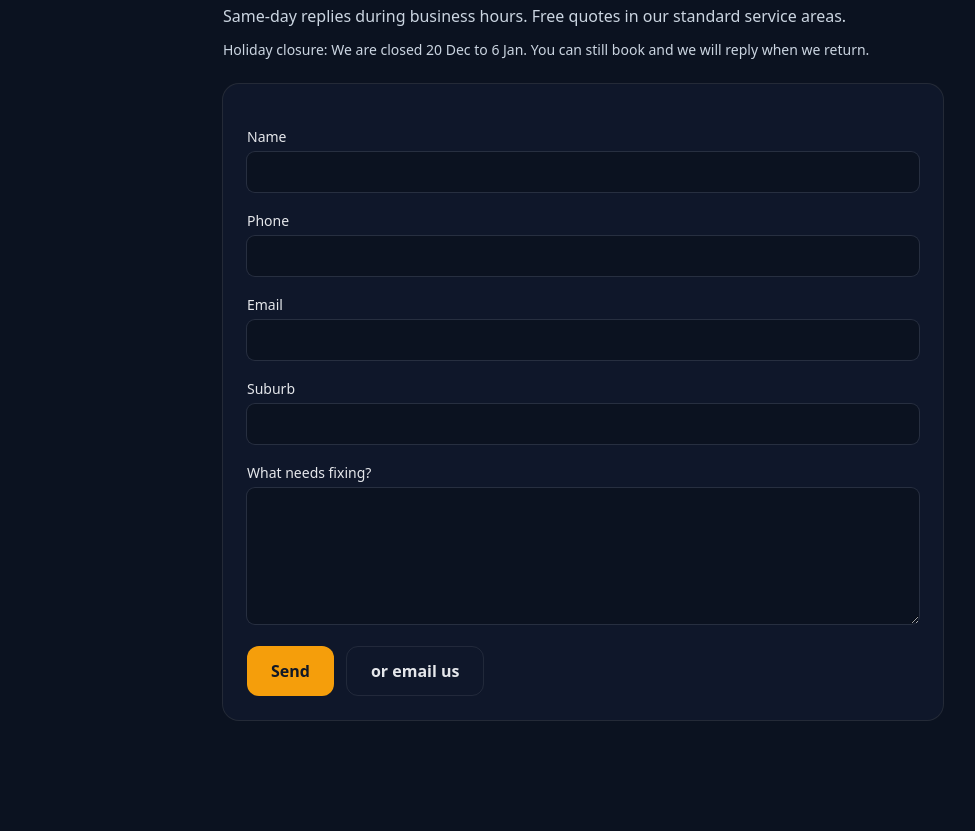
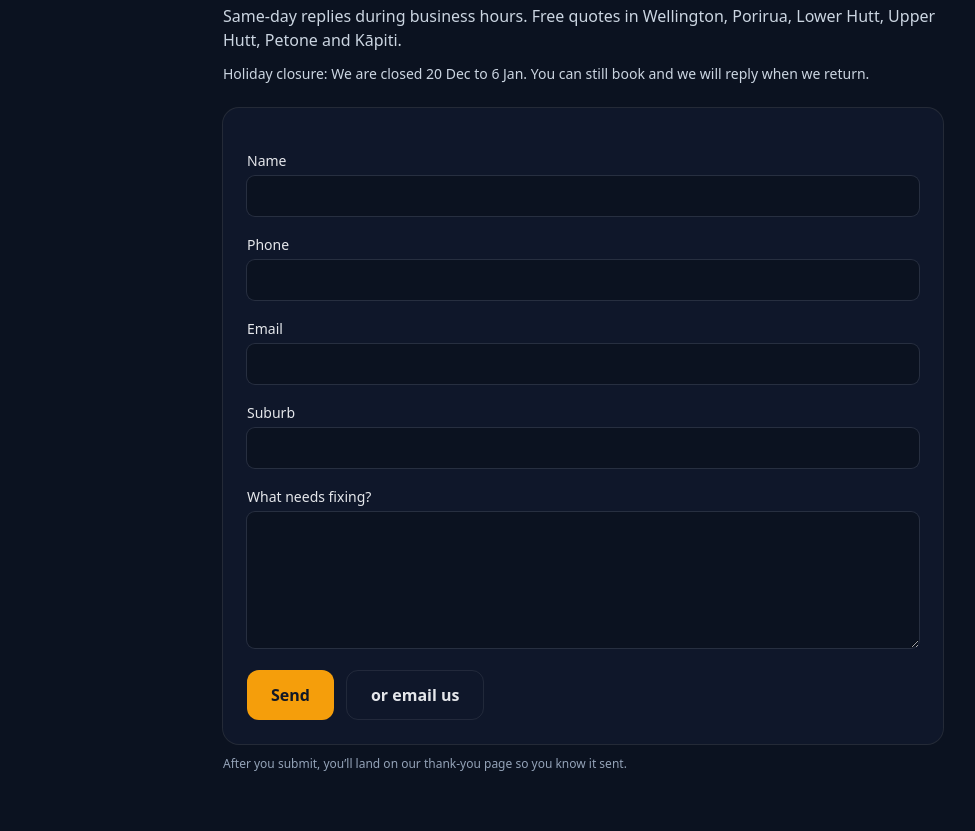
Before and after one commit to baeley-canning/WINDOW-MAINTENANCE, an Astro site: page /contact in a window 1280 px wide. Shown: the part 221-1052 px from the top of the page, without its empty margins (57-1032 px from the left). Built offline with nearby package versions, Linux system fonts and the light colour scheme; Astro itself is replaced by a stand-in of ours.

Commit message:
Add contact CTA note (thanks page)

```diff
--- a/src/pages/contact.astro
+++ b/src/pages/contact.astro
@@ -9,7 +9,7 @@ const canonical = "https://windowmaintenance.co.nz/contact/";
   <Breadcrumbs />
   <section class="mx-auto max-w-3xl px-6 py-12">
     <h1 class="text-3xl font-extrabold">Contact & Quotes</h1>
-    <p class="mt-2 text-slate-300">Same-day replies during business hours. Free quotes in our standard service areas.</p>
+    <p class="mt-2 text-slate-300">Same-day replies during business hours. Free quotes in Wellington, Porirua, Lower Hutt, Upper Hutt, Petone and Kāpiti.</p>
     <p class="mt-3 text-sm text-slate-300">Holiday closure: We are closed 20 Dec to 6 Jan. You can still book and we will reply when we return.</p>
     <form action="https://formspree.io/f/xpwqlqjb" method="POST" class="mt-6 space-y-4 rounded-2xl bg-[var(--brand-surface)] p-6 ring-1 ring-white/10" onsubmit="if(window && window.dataLayer){window.dataLayer.push({event:'lead_submit', source:'contact_form', path: location.pathname});}">
       <input type="hidden" name="_subject" value="Website enquiry &mdash; Window Maintenance" />
@@ -25,5 +25,6 @@ const canonical = "https://windowmaintenance.co.nz/contact/";
         <a class="btn btn-outline" href="mailto:baeley@windowmaintenance.co.nz">or email us</a>
       </div>
     </form>
+    <p class="mt-3 text-xs text-slate-400">After you submit, you’ll land on our thank-you page so you know it sent.</p>
   </section>
 </Layout>
```
Also changed, not shown: 1 other file.
